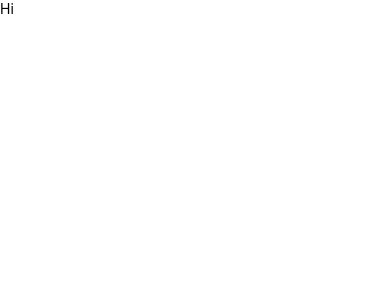
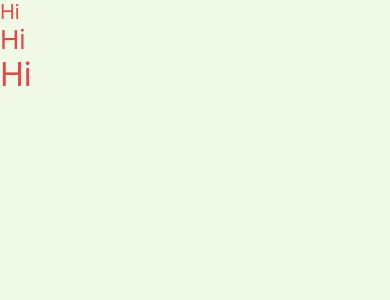
Before and after one commit to FBGFi/WorkoutScheduling, a React Native app: screen / in a window 390 px wide. Shown: the top 300 px of the page. Built offline with nearby package versions, Linux system fonts and the light colour scheme.

Commit message:
basic styling

```diff
--- a/index.js
+++ b/index.js
@@ -2,8 +2,8 @@
  * @format
  */
 
-import {AppRegistry} from "react-native";
+import { AppRegistry } from "react-native";
 import App from "./src/App";
-import {name as appName} from "./app.json";
+import { name as appName } from "./app.json";
 
 AppRegistry.registerComponent(appName, () => App);
--- a/src/App.tsx
+++ b/src/App.tsx
@@ -1,10 +1,24 @@
 import React from "react";
 import ReactNative from "react-native";
+import Colors from "./styles/colors";
+import Dimensions from "./styles/dimensions";
 
 const App = () => {
   return (
-    <ReactNative.View>
-      <ReactNative.Text>Hi</ReactNative.Text>
+    <ReactNative.View
+      style={{ backgroundColor: Colors.primary_background, flex: 1 }}>
+      <ReactNative.Text
+        style={{ color: Colors.secondary, fontSize: Dimensions.font_small }}>
+        Hi
+      </ReactNative.Text>
+      <ReactNative.Text
+        style={{ color: Colors.secondary, fontSize: Dimensions.font_regular }}>
+        Hi
+      </ReactNative.Text>
+      <ReactNative.Text
+        style={{ color: Colors.secondary, fontSize: Dimensions.font_large }}>
+        Hi
+      </ReactNative.Text>
     </ReactNative.View>
   );
 };
--- /dev/null
+++ b/src/styles/colors.ts
@@ -0,0 +1,21 @@
+export const Colors = {
+  /* Shades of green */
+  primary: "rgb(95,240,74)",
+  primary_light: "rgb(101,255,79)",
+  primary_dark: "rgb(68,171,53)",
+  primary_font: "rgb(23,59,18)",
+
+  /* Shades of red */
+  secondary: "rgb(229,72,72)",
+  secondary_light: "rgb(255,80,80)",
+  secondary_dark: "rgb(190,60,60)",
+  secondary_font: "rgb(64,20,20)",
+
+  /* Background colors */
+  primary_background: "rgb(240,250,230)",
+
+  /* Unused but cool colors */
+  unused: "rgb(229,171,53)",
+};
+
+export default Colors;
--- /dev/null
+++ b/src/styles/dimensions.ts
@@ -0,0 +1,11 @@
+export const fontSizes = {
+  font_small: 20,
+  font_regular: 26,
+  font_large: 32,
+};
+
+export const Dimensions = {
+  ...fontSizes,
+};
+
+export default Dimensions;
```
Also changed, not shown: .prettierrc.js.
